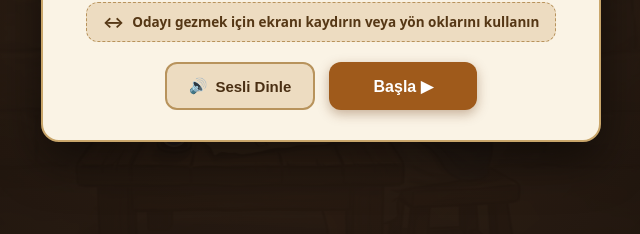
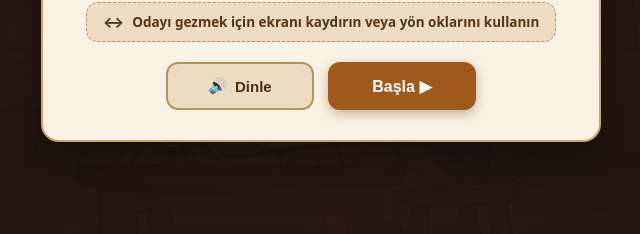
Before and after one commit to hakanbecer/cezerioda, a plain HTML site: page index.html in a window 1280 px wide. Shown: the part 429-663 px from the top of the page, 319-959 px from the left. Drawn offline with Linux system fonts and the light colour scheme.

Commit message:
fix: Giriş buton metni 'Dinle' olarak güncellendi ve güncel duvar4 görseli entegre edildi

```diff
--- a/index.html
+++ b/index.html
@@ -73,9 +73,9 @@
             <span>Odayı gezmek için ekranı kaydırın veya yön oklarını kullanın</span>
           </div>
           <div class="intro-actions">
-            <button id="intro-audio-btn" type="button" class="btn-intro-audio" aria-label="Sesli dinle" data-label-play="Sesli Dinle" data-label-stop="Durdur">
+            <button id="intro-audio-btn" type="button" class="btn-intro-audio" aria-label="Dinle" data-label-play="Dinle" data-label-stop="Durdur">
               <span class="audio-btn-icon" aria-hidden="true">🔊</span>
-              <span class="audio-btn-label">Sesli Dinle</span>
+              <span class="audio-btn-label">Dinle</span>
             </button>
             <button id="intro-start-btn" type="button" class="btn-primary intro-start-btn">
               Başla ▶
@@ -108,7 +108,7 @@
                 id="card-audio-btn"
                 type="button"
                 class="btn-card-audio"
-                aria-label="Sesli dinle"
+                aria-label="Dinle"
                 data-label-play="Dinle"
                 data-label-stop="Durdur"
               >
```
Also changed, not shown: assets/img/duvar4.webp.
